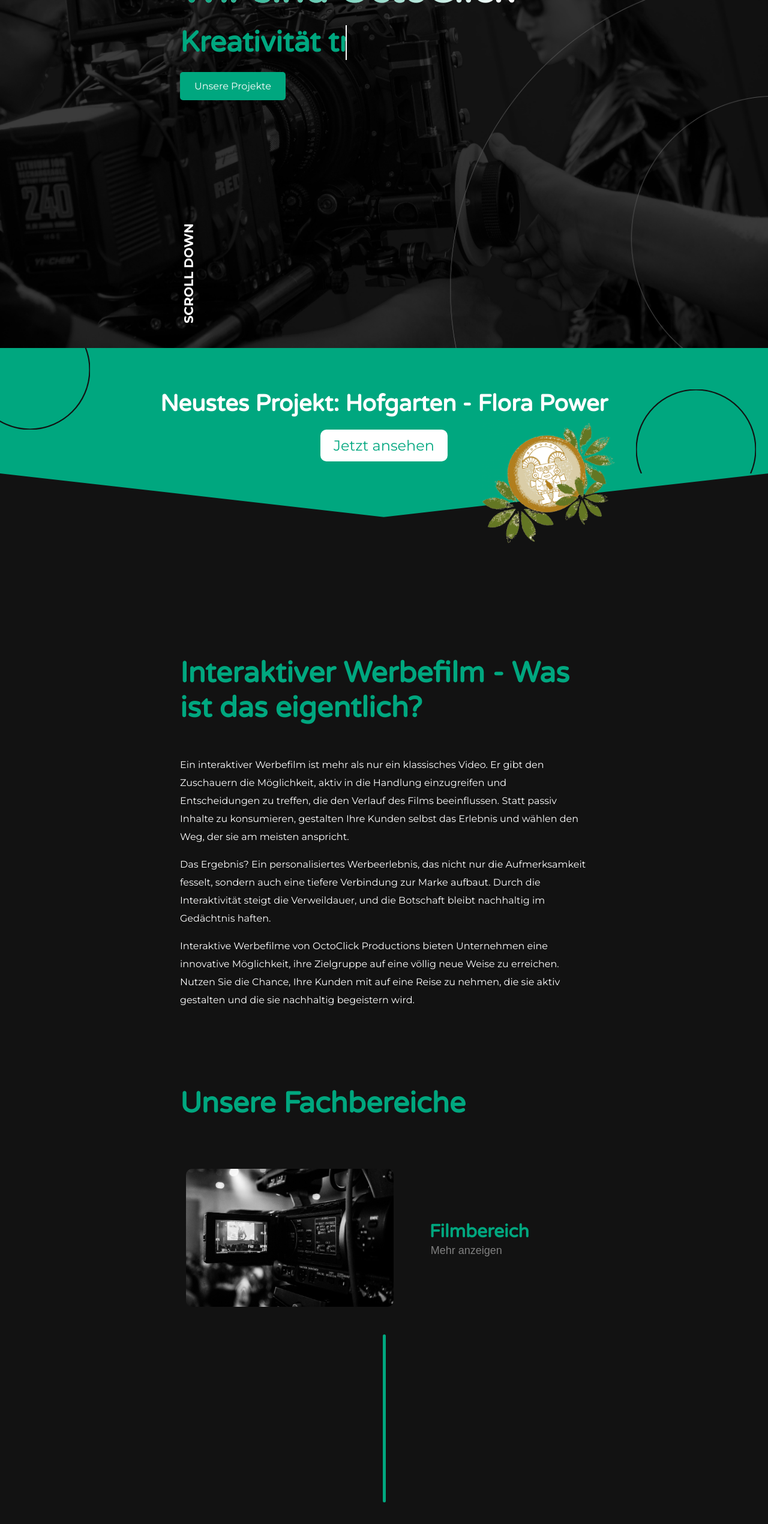
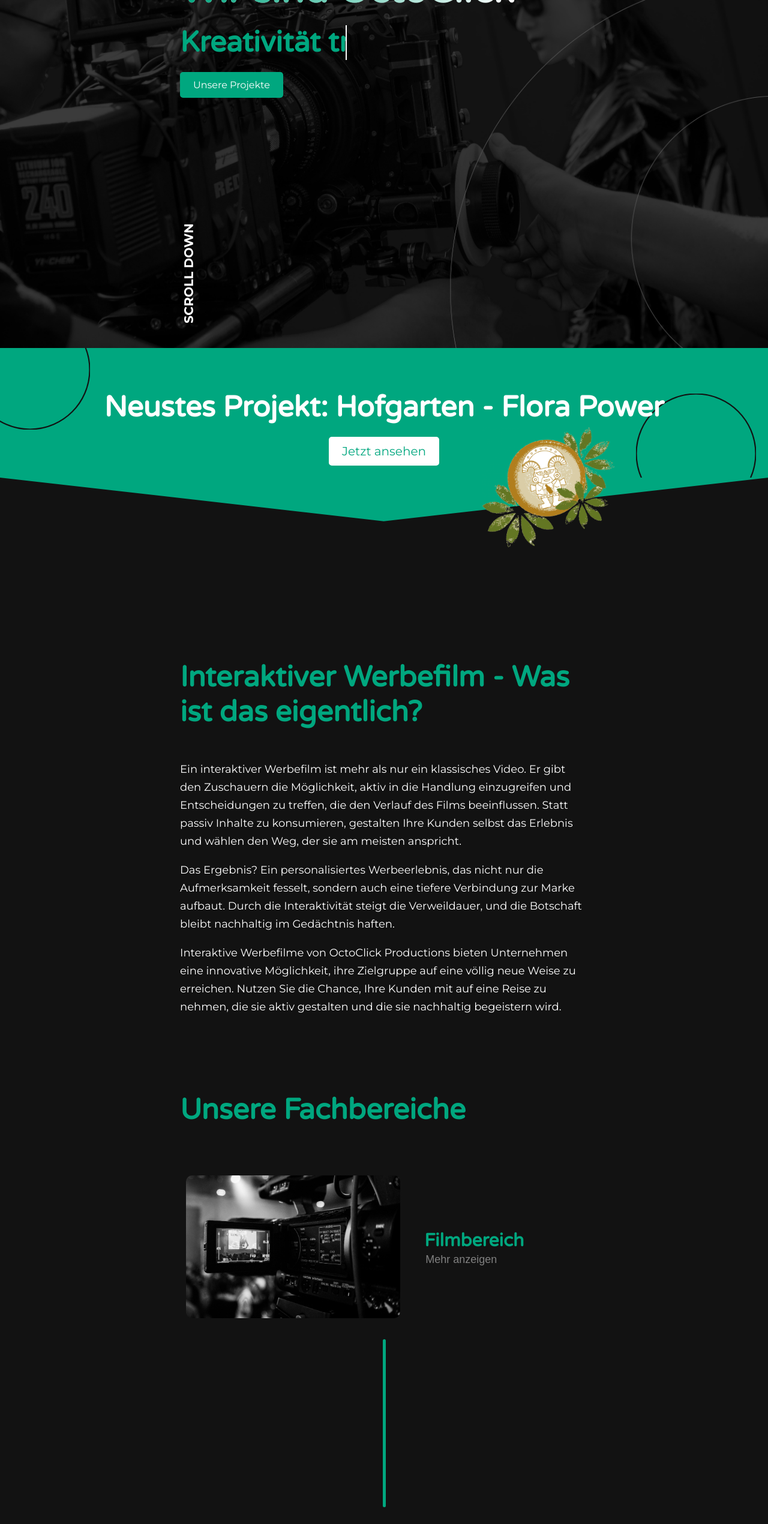
Before and after one commit to sdarby1/OctoClick-Website, a React (Create React App) app: page / in a window 1280 px wide. Shown: the part 220-2760 px from the top of the page at 60% size. Built offline with nearby package versions, Linux system fonts and the light colour scheme.

Commit message:
accesibility changes and some fixes + contact page

```diff
--- a/public/index.html
+++ b/public/index.html
@@ -12,7 +12,7 @@
     />
     <link rel="apple-touch-icon" href="%PUBLIC_URL%/logo192.png" />
     <link rel="manifest" href="%PUBLIC_URL%/manifest.json" />
-    <title>OctoClick</title>
+    <title>OctoClick Productions - Interaktive Werbefilme</title>
   </head>
   <body>
     <noscript>You need to enable JavaScript to run this app.</noscript>
--- a/src/components/ExpandableText.js
+++ b/src/components/ExpandableText.js
@@ -36,7 +36,7 @@ const ExpandableText = ({ title, content, initialVisible = false, onToggle }) =>
     },
     visible: {
       opacity: 1,
-      maxHeight: '200px',
+      maxHeight: '350px',
       overflow: 'visible',
       transition: { duration: 0.5 }
     }
--- a/src/components/Header.js
+++ b/src/components/Header.js
@@ -27,7 +27,7 @@ const Header = () => {
             </div>
             <HeaderNavigation />
             <div className="social-media-icon-container">
-            <Link to="https://www.instagram.com/octoclick.prod/" target="_blank" rel="noopener noreferrer">
+            <Link to="https://www.instagram.com/octoclick.prod/" target="_blank" rel="noopener noreferrer" alt="to Instagram">
               <svg className="social-icons" id="instagram-icon" xmlns="http://www.w3.org/2000/svg" viewBox="0 0 31.51 31.5">
                 <defs>
                   <style>
@@ -36,7 +36,7 @@ const Header = () => {
                 <path id="Icon_awesome-instagram" data-name="Icon awesome-instagram" className="social-icon-path" d="M15.76,7.67c-4.46,0-8.08,3.62-8.08,8.08s3.62,8.08,8.08,8.08,8.08-3.62,8.08-8.08c0-4.45-3.6-8.07-8.05-8.08,0,0-.02,0-.03,0ZM15.76,21c-2.9,0-5.25-2.35-5.25-5.25,0-2.9,2.35-5.25,5.25-5.25,2.9,0,5.25,2.35,5.25,5.25h0c0,2.9-2.35,5.25-5.25,5.25ZM26.05,7.34c0,1.04-.84,1.88-1.88,1.88s-1.88-.84-1.88-1.88.84-1.88,1.88-1.88c1.04,0,1.88.84,1.88,1.87,0,0,0,0,0,0ZM31.4,9.26c.05-2.45-.86-4.82-2.55-6.6C27.07.98,24.7.07,22.26.11,19.66-.04,11.86-.04,9.26.11c-2.45-.05-4.82.86-6.6,2.54C.98,4.43.06,6.8.11,9.25-.04,11.85-.04,19.65.11,22.25c-.05,2.45.86,4.82,2.55,6.6,1.78,1.68,4.15,2.59,6.6,2.55,2.6.15,10.4.15,13,0,2.45.05,4.82-.86,6.6-2.55,1.68-1.78,2.59-4.15,2.55-6.6.15-2.6.15-10.39,0-12.99h0ZM28.04,25.04c-.54,1.37-1.63,2.46-3,3-2.07.82-7,.63-9.29.63s-7.22.18-9.29-.63c-1.37-.54-2.46-1.63-3-3-.82-2.07-.63-7-.63-9.29s-.18-7.22.63-9.29c.54-1.37,1.63-2.46,3-3,2.07-.82,7-.63,9.29-.63s7.22-.18,9.29.63c1.37.54,2.46,1.63,3,3,.82,2.07.63,7,.63,9.29s.19,7.22-.63,9.29Z"/>
               </svg>
             </Link>
-            <Link to="https://de.linkedin.com/" target="_blank" rel="noopener noreferrer">
+            <Link to="https://de.linkedin.com/" target="_blank" rel="noopener noreferrer" alt="to LinkedIn">
               <svg id="linkedin-icon" className="social-icons" xmlns="http://www.w3.org/2000/svg" viewBox="0 0 32 32">
                 <defs>
                   <style>
@@ -70,7 +70,7 @@ const Header = () => {
             </div>
             <HeaderNavigation />
             <div className="social-media-icon-container">
-            <Link to="https://www.instagram.com/octoclick.prod/" target="_blank" rel="noopener noreferrer">
+            <Link to="https://www.instagram.com/octoclick.prod/" target="_blank" rel="noopener noreferrer" alt="to Instagram">
               <svg className="social-icons" id="instagram-icon" xmlns="http://www.w3.org/2000/svg" viewBox="0 0 31.51 31.5">
                 <defs>
                   <style>
@@ -79,7 +79,7 @@ const Header = () => {
                 <path id="Icon_awesome-instagram" data-name="Icon awesome-instagram" className="social-icon-path" d="M15.76,7.67c-4.46,0-8.08,3.62-8.08,8.08s3.62,8.08,8.08,8.08,8.08-3.62,8.08-8.08c0-4.45-3.6-8.07-8.05-8.08,0,0-.02,0-.03,0ZM15.76,21c-2.9,0-5.25-2.35-5.25-5.25,0-2.9,2.35-5.25,5.25-5.25,2.9,0,5.25,2.35,5.25,5.25h0c0,2.9-2.35,5.25-5.25,5.25ZM26.05,7.34c0,1.04-.84,1.88-1.88,1.88s-1.88-.84-1.88-1.88.84-1.88,1.88-1.88c1.04,0,1.88.84,1.88,1.87,0,0,0,0,0,0ZM31.4,9.26c.05-2.45-.86-4.82-2.55-6.6C27.07.98,24.7.07,22.26.11,19.66-.04,11.86-.04,9.26.11c-2.45-.05-4.82.86-6.6,2.54C.98,4.43.06,6.8.11,9.25-.04,11.85-.04,19.65.11,22.25c-.05,2.45.86,4.82,2.55,6.6,1.78,1.68,4.15,2.59,6.6,2.55,2.6.15,10.4.15,13,0,2.45.05,4.82-.86,6.6-2.55,1.68-1.78,2.59-4.15,2.55-6.6.15-2.6.15-10.39,0-12.99h0ZM28.04,25.04c-.54,1.37-1.63,2.46-3,3-2.07.82-7,.63-9.29.63s-7.22.18-9.29-.63c-1.37-.54-2.46-1.63-3-3-.82-2.07-.63-7-.63-9.29s-.18-7.22.63-9.29c.54-1.37,1.63-2.46,3-3,2.07-.82,7-.63,9.29-.63s7.22-.18,9.29.63c1.37.54,2.46,1.63,3,3,.82,2.07.63,7,.63,9.29s.19,7.22-.63,9.29Z"/>
               </svg>
             </Link>
-            <Link to="https://de.linkedin.com/">
+            <Link to="https://de.linkedin.com/" alt="to LinkedIn">
               <svg id="linkedin-icon" className="social-icons" xmlns="http://www.w3.org/2000/svg" viewBox="0 0 32 32">
                 <defs>
                   <style>
--- a/src/components/ScrollDownBtn.js
+++ b/src/components/ScrollDownBtn.js
@@ -10,7 +10,7 @@ function ScrollToContentButton() {
   };
 
   return (
-    <button onClick={handleClick} className="scroll-down-btn">
+    <button onClick={handleClick} className="scroll-down-btn" aria-label='Scroll to main section'>
       {/* <img src="/images/icons/scroll-down-icon.svg" alt="Scroll Down"/> */}
         <svg className="scroll-down" id="Ebene_1" data-name="Ebene 1" xmlns="http://www.w3.org/2000/svg" viewBox="0 0 8.68 95.19">
           <defs>
--- a/src/pages/Contact.js
+++ b/src/pages/Contact.js
@@ -1,10 +1,29 @@
-import React from 'react';
-
+import React from 'react'
 
 const Contact = () => {
   return (
-    <iframe src="https://www.google.com/maps/embed?pb=!1m18!1m12!1m3!1d2370.0811922130724!2d9.967496977086029!3d53.55631807235095!2m3!1f0!2f0!3f0!3m2!1i1024!2i768!4f13.1!3m3!1m2!1s0x47b18f6b16876c0d%3A0xe4547029b9726d08!2sSAE%20Institute%20Hamburg!5e0!3m2!1sde!2sde!4v1723472957651!5m2!1sde!2sde" width="600" height="450" style="border:0;" allowfullscreen="" loading="lazy" referrerpolicy="no-referrer-when-downgrade"></iframe>
-  );
+    <>
+    <div className="map-section">
+    <iframe className="contact-map" src="https://www.google.com/maps/embed?pb=!1m18!1m12!1m3!1d4740.162384426141!2d9.967496977025103!3d53.55631807235098!2m3!1f0!2f0!3f0!3m2!1i1024!2i768!4f13.1!3m3!1m2!1s0x47b18f6b16876c0d%3A0xe4547029b9726d08!2sSAE%20Institute%20Hamburg!5e0!3m2!1sde!2sde!4v1723562203560!5m2!1sde!2sde"  allowfullscreen="" loading="lazy" referrerpolicy="no-referrer-when-downgrade"></iframe>
+    </div>
+
+    <div className='margin-container'>
+      <div className='boxed-container'>
+        <h3 className='contact-headline'>Wie Sie uns erreichen</h3>
+        <p><strong>OctoClick Productions</strong></p>
+        <p>Feldstraße 66
+          <br></br>
+          20359 Hamburg
+          <br></br>
+          <br></br>
+          Tel.: +49 1734522130
+          <br></br>
+          EMail: info@octoclick.de
+        </p>
+      </div>
+    </div>
+    </>
+  )
 }
 
-export default Contact;
+export default Contact
--- a/src/pages/Home.js
+++ b/src/pages/Home.js
@@ -32,7 +32,7 @@ const Home = () => {
             <svg data-name="Layer 1" xmlns="http://www.w3.org/2000/svg" viewBox="0 0 1200 120" preserveAspectRatio="none">
                 <path d="M1200 0L0 0 598.97 114.72 1200 0z" className="shape-fill"></path>
             </svg>
-            <img className="florapower-logo" src="./images/hofgarten/florapower-logo.png" />
+            <img className="florapower-logo" src="./images/hofgarten/florapower-logo.png" alt="Flora Power Logo"/>
         </div>
         <div className="margin-container">
           <div className="boxed-container">
--- a/src/styles/about.css
+++ b/src/styles/about.css
@@ -104,6 +104,11 @@
   grid-template-columns: 1fr;
 }
 
+.info-container .info-section:nth-child(5) {
+  display: grid;
+  grid-template-columns: 1fr;
+}
+
     .info-text-container,
     .info-image-container {
       margin: 20px 0;
--- a/src/styles/contact.css
+++ b/src/styles/contact.css
@@ -1,8 +1,7 @@
 .contact-map {
     width: 100%;
     height: 100%;
-    margin-top: 50px;
-    border:none
+    border: none;
 }
 
 .map-section {
--- a/src/styles/header.css
+++ b/src/styles/header.css
@@ -237,14 +237,16 @@ svg.scroll-down {
     color: white;
     text-decoration: none;
     background-color: var(--primary-color);
-    padding: 14px 24px;
+    padding: 10px 20px;
     border-radius: 5px;
     transition: all 0.4s;
     width: fit-content;
+    border: 2px solid var(--primary-color);
   }
 
   .link-to-film:hover {
-    background-color: #007f61;
+    background-color: transparent;
+    color: var(--primary-color);
   }
 
 
--- a/src/styles/home.css
+++ b/src/styles/home.css
@@ -30,15 +30,19 @@
   display: grid;
   grid-template-columns: 1fr 0.75fr;
 }
-
 .info-container .info-section:nth-child(3) {
   display: grid;
   grid-template-columns: 0.75fr 1fr;
 }
 
+.info-container .info-section:nth-child(5) {
+  display: grid;
+  grid-template-columns: 1fr 0.75fr;
+}
+
 /* Grid-Layout für die Info-Section */
 .info-section {
-  gap: 40px;
+  gap: 20px;
   font-size: 20px;
   /* overflow: hidden; */
 }
@@ -64,7 +68,7 @@
   display: flex;
   align-items: center;
   justify-content: center;
-  margin: 40px 0px;
+  margin: 30px 0px;
 }
 
 .info-divider {
@@ -106,10 +110,10 @@ h2.latest-film-headline {
   background-color: white;
   text-decoration: none;
   padding: 10px 20px;
-  border-radius: 10px;
+  border-radius: 5px;
   z-index: 10;
   border: 2px solid white;
-  font-size: 24px;
+  font-size: 20px;
   transition: all 0.4s;
 }
 
@@ -180,9 +184,7 @@ img.florapower-logo {
 }
 
 @media (max-width: 1306px) {
-  h2.latest-film-headline {
-    font-size: 2.4em;
-  }
+
 }
 
 @media (max-width: 1285px) {
--- a/src/styles/typo.css
+++ b/src/styles/typo.css
@@ -29,7 +29,7 @@ h1::after {
 }
 
 h2 {
-    font-size: 4.5em;
+    font-size: 3em;
     color: var(--text-color);
     margin: 0px;
     font-family: VarelaRound;
@@ -52,6 +52,7 @@ h4 {
 
 p {
     line-height: 30px;
+    font-size: 18px;
 }
 
 .page-headline {
@@ -60,8 +61,15 @@ p {
 
 .content-headline {
     margin: 8rem 0rem 3.2rem 0rem;
+    /* color: var(--text-color);
+    background-color: var(--primary-color);
+    width: fit-content;
+    border-radius: 5px */
 }
 
+.contact-headline {
+    margin: 4rem 0rem 2rem 0rem;
+}
 
 
 @media (min-width: 2300px) and (max-width: 4099px) {
@@ -80,6 +88,10 @@ p {
     h1 {
         font-size: 4em;
     }
+
+    h2 {
+        font-size: 3em;
+    }
 }
 
 @media (max-width: 780px) {
@@ -88,7 +100,7 @@ p {
     }
 
     h2 {
-        font-size: 2em;
+        font-size: 1.5em;
     }
 
     h3 {
```
